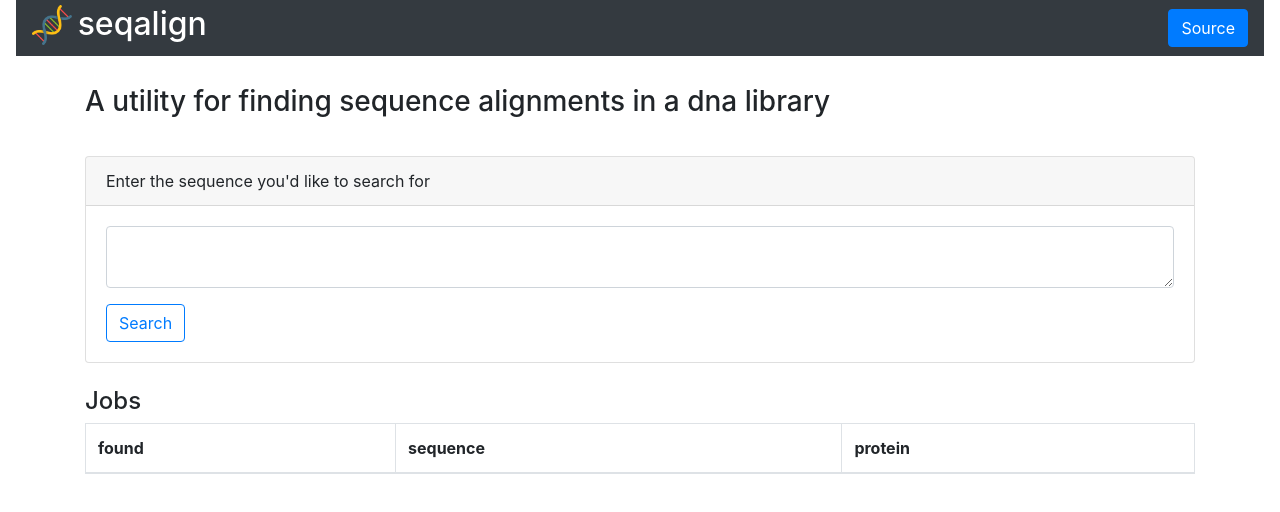
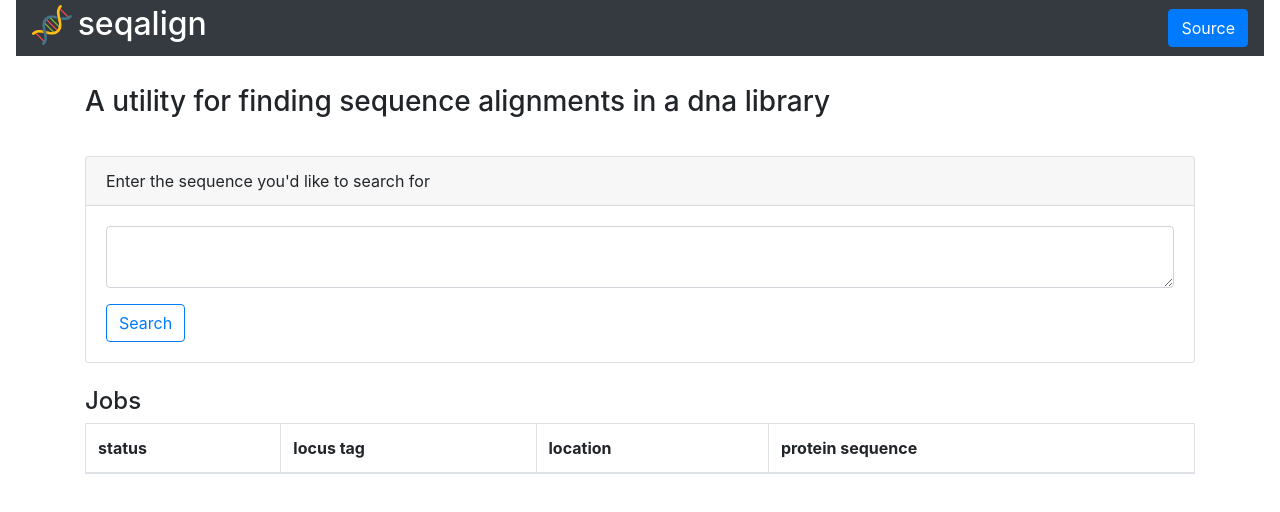
Before and after one commit to luhart/seqalign, a Next.js app: page / in a window 1280 px wide. Shown: the top 512 px of the page. Built offline with nearby package versions, Linux system fonts and the light colour scheme.

Commit message:
Update README, and adjusted SearchForm to new api

```diff
--- a/components/search-form.js
+++ b/components/search-form.js
@@ -52,17 +52,19 @@ export default class SearchForm extends React.Component{
                     <Table striped bordered hover>
                         <thead>
                             <tr>
-                                <th>found</th>
-                                <th>sequence</th>
-                                <th>protein</th>
+                                <th>status</th>
+                                <th>locus tag</th>
+                                <th>location</th>
+                                <th>protein sequence</th>
                             </tr>
                         </thead>
                         <tbody>
                             {this.state.jobs.map((job, index) => (
                                 <tr key={index}>
-                                    <td>{ '' + job.found }</td>
-                                    <td>{job.protein_name}</td>
-                                    <td>{job.protein}</td>
+                                    <td>{job.found}</td>
+                                    <td>{job.locus_tag}</td>
+                                    <td>{job.location}</td>
+                                    <td>{job.seq}</td>
                                 </tr>
                             ))}
                         </tbody>
```
Also changed, not shown: 1 other file (tests, documents, lock files or other folders).
